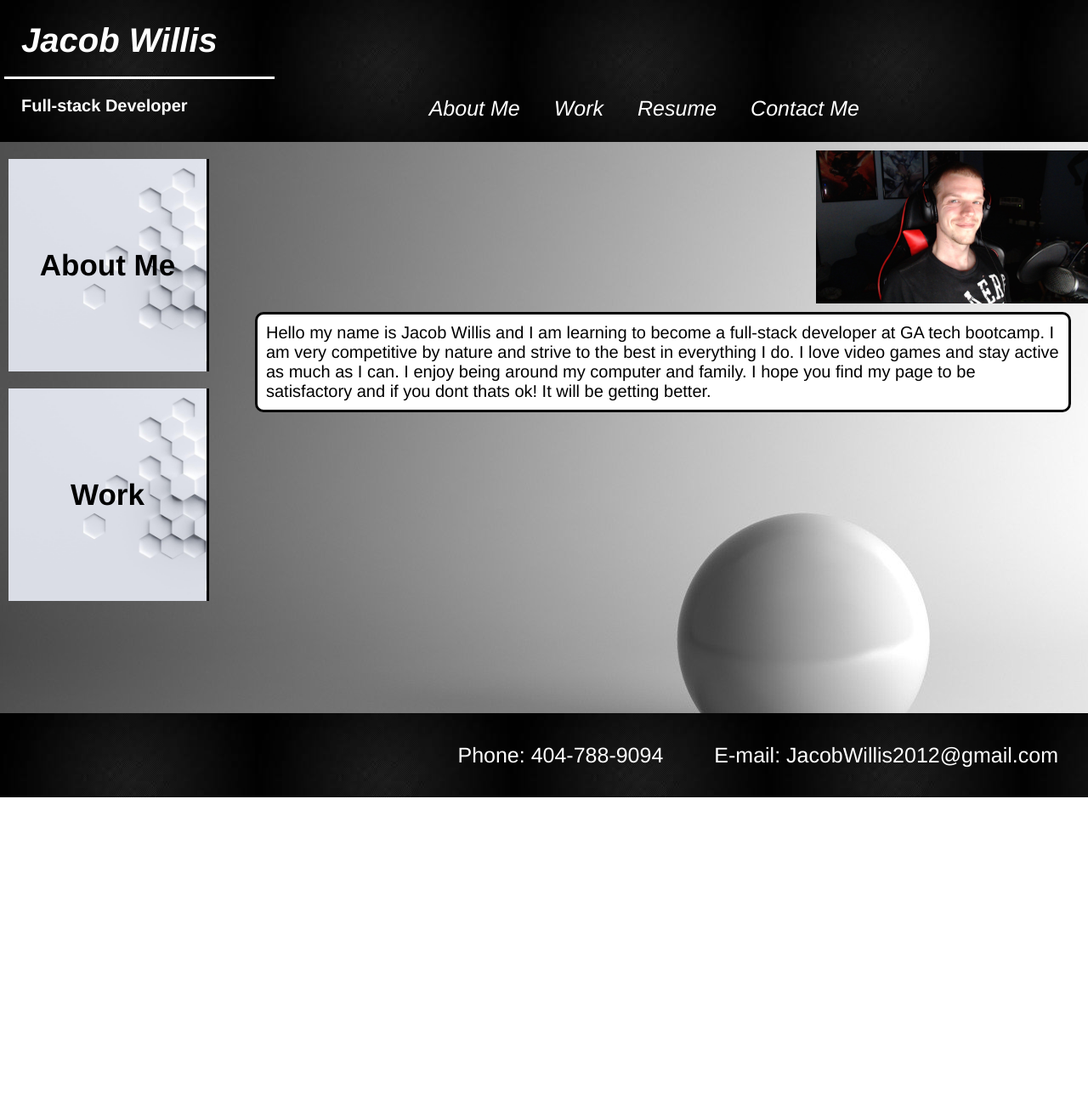
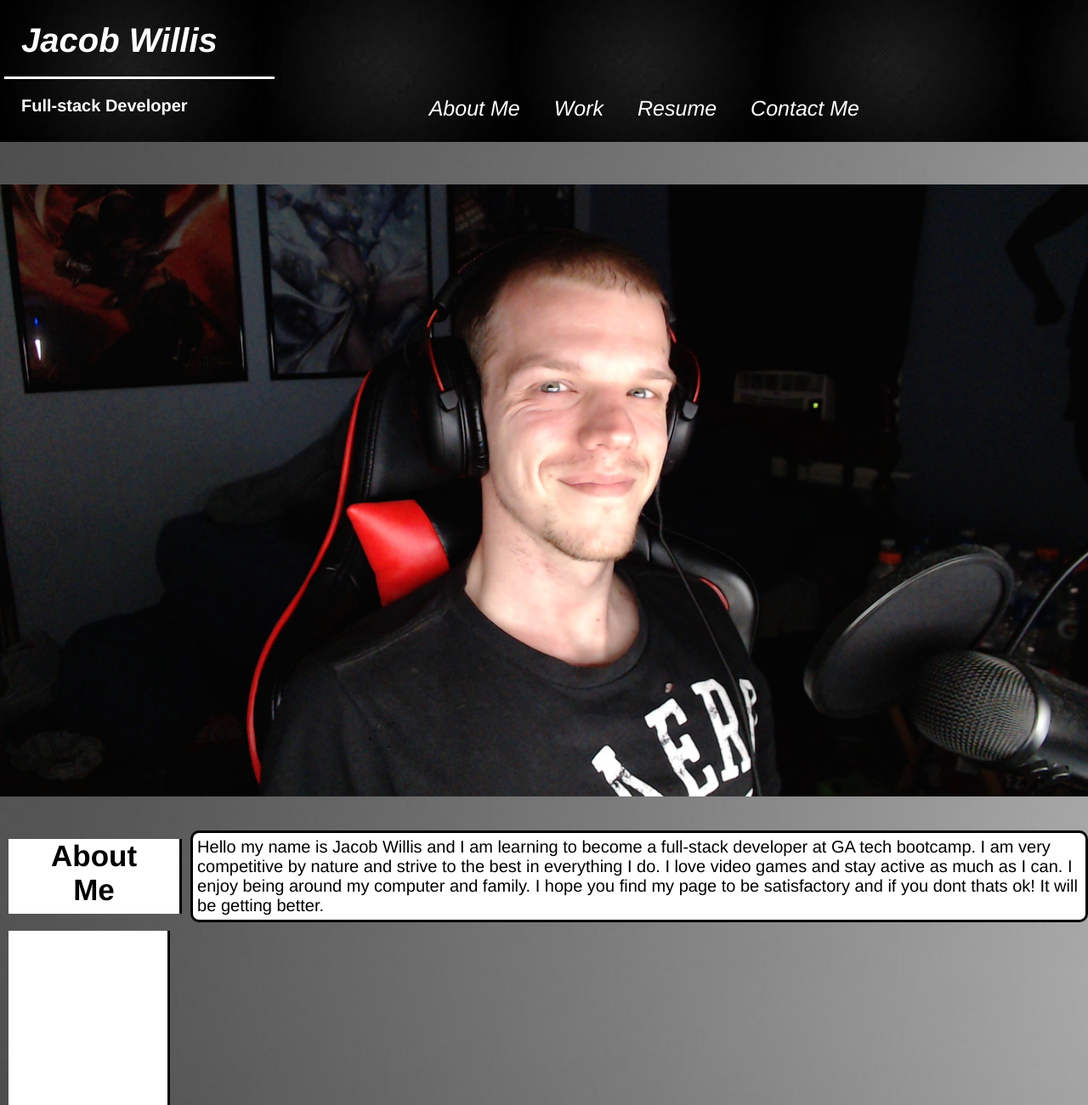
Before and after one commit to JacobRyanWillis/JacobRyanWillis-Professional-Portfolio, a plain HTML site: page index.html in a window 1280 px wide. Shown: the top 1300 px of the page at 85% size. Before the commit the page ends 938 px from the top, so only its background shows below. Drawn offline with Linux system fonts and the light colour scheme.

Commit message:
"Added a new section and hero picture."

```diff
--- a/assets/style.css
+++ b/assets/style.css
@@ -6,7 +6,7 @@
 
 body {
     background-image: url(./images/background-wallpapers-beautiful-website-sphere-different-backgrounds-2hiuje6.jpg);
-
+    background-size: cover;
 }
 
 .root {
@@ -33,11 +33,22 @@ h2 {
 }
 h3 {
     font-size: 3rem;
-    display:flex;
 }
 
 p {
     font-size: 2rem;
+}
+
+a {
+    text-decoration: none;
+    color: white;
+}
+
+a:hover {
+    text-decoration:underline;
+}
+a:visited {
+    color:rgb(150, 3, 150);
 }
 
 header {
@@ -45,6 +56,7 @@ header {
     color: white;
     padding: .5rem;
     margin-bottom: 1rem;
+
 }
 
 header h2 {
@@ -85,43 +97,40 @@ footer ul li {
     padding: 3rem;
 }
 
-.left-panel {
+section article h2 {
+    background-color: white;
+    border-right: solid black;
+    margin:1rem;
+    padding-left: 5rem;
+    padding-right: 5rem;
+
+}
+
+.about-me-panel {
     display:flex;
-    flex-direction: column;
-    line-height: 25rem;
-    width: 20%;
+    flex-direction: row;
     text-align: center;
 }
 
-aside h2{
-    border-right: solid black;
-    margin: 1rem;
-    background-image: url(./images/header\ image.jpg);
-    background-size: cover;
-
+.about-me-p {
+    background-color: white;
+    border: solid black;
+    border-radius: 1rem;
+    padding: .5rem;
+    text-align:left;
 }
 
-.about-me {
-    float:right;
-    background-color: white;
-    max-width: 75%;
-    margin: 1rem 2rem;
-    border: solid black;
-    border-radius: 1rem;
-    padding: 1rem;
-}
-
-.float-left {
-    float: left;
-}
-
-.work {
-    float: none;
-    width: 75%;
-    margin: 13rem 1rem
+.work-panel {
+    display: flex;
+    flex-direction: row;
+    text-align: center;
+    line-height: 75rem;
 }
 
 .hero {
-    width:25%;
-    float: right;
+    background-image: url(./images/jacobwillis.jpg);
+    background-position: center;
+    height: 800px;
+    background-size: contain;
+    background-repeat: no-repeat;
 }
--- a/index.html
+++ b/index.html
@@ -19,38 +19,43 @@
             <nav>
                 <ul>
                     <li>
-                        <a href="#about-me"></a>About Me
+                        <a href="#about-me">About Me</a>
                     </li>
                     <li>
-                        <a href="#work"></a>Work
+                        <a href="#work">Work</a>
                     </li>
                     <li>
-                        <a href="#resume"></a>Resume
+                        <a href="#resume">Resume</a>
                     </li>
                     <li>
-                        <a href="#contact-me"></a>Contact Me
+                        <a href="#contact-me">Contact Me</a>
                     </li>
                 </ul>
             </nav>
         </header>
 
         <section>
-            <div>
-                <img class="hero"src="/assets/images/jacobwillis.jpg">
-            </div>
-            <article class="about-me">
-                <p>Hello my name is Jacob Willis and I am learning to become a full-stack developer at GA tech bootcamp. I am very competitive by nature and strive to the best in everything I do. I love video games and stay active as much as I can. I enjoy being around my computer and family. I hope you find my page to be satisfactory and if you dont thats ok! It will be getting better. </p>
+            <div class="hero"></div>
+            <article class="about-me-panel">
+                <h2>About Me</h2>
+                <p class="about-me-p">Hello my name is Jacob Willis and I am learning to become a full-stack developer at GA tech bootcamp. I am very competitive by nature and strive to the best in everything I do. I love video games and stay active as much as I can. I enjoy being around my computer and family. I hope you find my page to be satisfactory and if you dont thats ok! It will be getting better. </p>
             </article>
-            <aside class="left-panel">
-                <h2>About Me</h2>
+            <article class="work-panel">
                 <h2>Work</h2>
-            </aside>
+                <div></div>
+            </article>
         </section>
 
     </main>
 </body>
 <footer id="contact-me">
     <ul>
+        <li>
+            <a href="https://github.com/JacobRyanWillis?tab=repositories">GitHub</a>
+        </li>
+        <li>
+            <a href="https://www.linkedin.com/in/jacob-willis-a9a8a823a/">Linkedin</a>
+        </li>
         <li>Phone: 404-788-9094</li>
         <li>E-mail: JacobWillis2012@gmail.com</li>
     </ul>
```
Also changed, not shown: assets/images/background-website-plant-wall.jpg (deleted).
